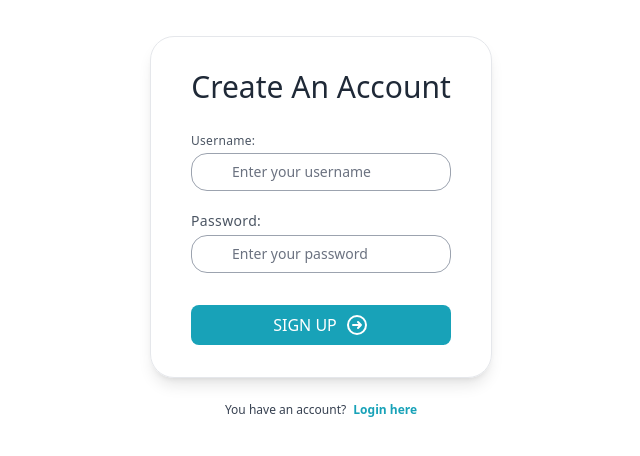
After one commit to mohamad-selman/groups_calendar, a Django app: page /signup/ in a window 1280 px wide. The commit adds this page. Shown: the top 456 px of the page, without its empty margins (319-959 px from the left). Run offline with Django 4.2, Linux system fonts and the light colour scheme; some libraries are stand-ins or nearby versions.

Commit message:
Calendar Finished

```diff
--- /dev/null
+++ b/app/templates/signup.html
@@ -0,0 +1,101 @@
+<!DOCTYPE html>
+{% load static %}
+<html lang="en">
+<head>
+  <meta charset="UTF-8">
+  <meta name="viewport" content="width=device-width, initial-scale=1.0">
+  <script src="https://cdn.tailwindcss.com"></script>
+  <title>Registration</title>
+</head>
+<body class="p-3 text-xs sm:text-base lg:text-lg">
+  {% for c in usernames %}
+    <p>{{c.username}}</p>
+  {% endfor %}
+
+  <div class="mt-6 px-3
+  flex flex-col items-center justify-center">
+    <div class="flex flex-col px-4 sm:px-6 md:px-8 lg:px-10 py-8
+    border border-netural-100 rounded-3xl
+    shadow-lg max-w-md">
+      <div class="font-medium self-center text-xl sm:text-3xl text-gray-800">
+        Create An Account
+      </div>
+
+      <div class="mt-7">
+        <form action="{% url 'signup' %}" method="POST">
+          {% csrf_token %}
+          <div class="flex flex-col mb-5">
+            <label for="username" class="mb-1 text-xs tracking-wide text-gray-600">
+              Username:
+            </label>
+            <div class="relative">
+              <div
+              class="inline-flex items-center justify-center
+              absolute left-0 top-0 h-full w-10 text-gray-400">
+                <i class="fas fa-at text-blue-500"></i>
+              </div>
+
+              <input id="username" type="text" name="username" required
+              class="text-sm placeholder-gray-500 pl-10 pr-4 py-2
+              rounded-2xl border border-gray-400 w-full
+              focus:outline-none focus:border-blue-400"
+              placeholder="Enter your username"/>
+
+              {% if used %}
+              <p class="mt-2 text-red-500">Already used!</p>
+              {% endif %}
+
+            </div>
+          </div>
+          <div class="flex flex-col mb-6">
+            <label for="password" class="mb-1 text-xs sm:text-sm tracking-wide text-gray-600">
+                Password:
+            </label>
+            <div class="relative">
+              <div class="inline-flex items-center justify-center
+              absolute left-0 top-0 h-full w-10 text-gray-400">
+                <span>
+                  <i class="fas fa-lock text-blue-500"></i>
+                </span>
+              </div>
+
+              <input id="password" type="password" name="password" required
+              class="text-sm placeholder-gray-500 pl-10 pr-4 py-2
+              rounded-2xl border border-gray-400 w-full
+              focus:outline-none focus:border-blue-400"
+              placeholder="Enter your password"/>
+            </div>
+          </div>
+
+          <div class="flex w-full">
+            <button
+            type="submit"
+            class="flex items-center justify-center mt-2 py-2
+            focus:outline-none text-white text-sm sm:text-base
+            bg-[#18A2B8] hover:bg-[#138293] rounded-lg w-full
+            transition duration-150 ease-in">
+              <span class="mr-2 uppercase" >Sign Up</span>
+              <span>
+                <svg class="h-6 w-6" fill="none" stroke-linecap="round" stroke-linejoin="round" stroke-width="2" viewBox="0 0 24 24" stroke="currentColor">
+                  <path d="M13 9l3 3m0 0l-3 3m3-3H8m13 0a9 9 0 11-18 0 9 9 0 0118 0z"/>
+                </svg>
+              </span>
+            </button>
+          </div>
+        </form>
+      </div>
+    </div>
+    <div class="flex justify-center items-center mt-6">
+      <div class="inline-flex items-center
+      text-gray-700 font-medium text-xs text-center">
+        <span>
+          You have an account?
+          <a href="{% url 'home' %}" class="text-xs ml-1 text-[#18A2B8] font-semibold">
+            Login here
+          </a>
+        </span>
+      </div>
+    </div>
+  </div>
+</body>
+</html>
--- a/app/urls.py
+++ b/app/urls.py
@@ -1,9 +1,13 @@
 from django.urls import path
 from app import views
+from django.contrib.auth.decorators import login_required
 
 urlpatterns = [
     path('', views.index, name='home'),
-    path('calendar/', views.CalendarView.as_view(), name='calendar'),
+    path('logout/', views.logout_u, name='logout'),
+    path('signup/', views.signup, name='signup'),
+    path('calendar/', login_required(views.CalendarView.as_view(), login_url='home'), name='calendar'),
     path('event/new/', views.event, name='event_new'),
     path('event/edit/<int:event_id>', views.event, name='event_edit'),
+    path('event/delete/<int:event_id>', views.delete_event, name='event_delete'),
 ]
--- a/app/views.py
+++ b/app/views.py
@@ -1,44 +1,95 @@
 from datetime import datetime, timedelta, date
-from django.shortcuts import render, get_object_or_404
+from django.shortcuts import render, get_object_or_404, redirect
 from django.http import HttpResponse, HttpResponseRedirect
 from django.views.generic import ListView
 from django.urls import reverse
 from django.utils.safestring import mark_safe
+from django.contrib.auth.models import User
+from django.contrib.auth import logout, login, authenticate
+from django.contrib.auth.decorators import login_required
 import calendar
 
 from .models import *
 from .utils import Calendar
 from .forms import EventForm
 
+# For landing page
 def index(request):
-    return render(request, 'index.html')
+    if request.user.is_authenticated:
+        # Redirect authenticated users to the calendar
+        return HttpResponseRedirect(reverse('calendar'))
 
+    if request.method == 'POST':
+        username = request.POST['username']
+        password = request.POST['password']
+
+        # Authenticate users who are logging in
+        user = authenticate(request, username=username, password=password)
+        if user is not None:
+            login(request, user)
+            # Redirect to the calendar after authentication
+            return HttpResponseRedirect(reverse('calendar'))
+
+    # Render a login page to non-authenticated users
+    return render(request, './login.html')
+
+# Logs out a user
+def logout_u(request):
+    logout(request)
+
+    # Redirect to the initial landing page
+    return redirect('home')
+
+# Takes data from registration form and creates new account for user
+def signup(request):
+    if request.user.is_authenticated:
+        return redirect('home')
+
+    if request.method == 'POST':
+        username = request.POST['username']
+        password = request.POST['password']
+
+        # Check if username is already used
+        if User.objects.filter(username=username).exists():
+            return render(request, './signup.html', {'used': True})
+
+        User.objects.create_user(password=password, username=username)
+        # Redirect to homepage where user can login
+        return redirect('home')
+
+    # Render the registration page (form)
+    return render(request, './signup.html')
+
+# Calendar
 class CalendarView(ListView):
-    model = Event
-    template_name = 'calendar.html'
+    model = Event # Data
+    template_name = 'calendar.html' # HTML Page
 
     def get_context_data(self, **kwargs):
         context = super().get_context_data(**kwargs)
         d = get_date(self.request.GET.get('month', None))
-        cal = Calendar(d.year, d.month)
+        cal = Calendar(d.year, d.month, self.request.user.id)
         html_cal = cal.formatmonth(withyear=True)
         context['calendar'] = mark_safe(html_cal)
         context['prev_month'] = prev_month(d)
         context['next_month'] = next_month(d)
         return context
 
+# Returns current date and time
 def get_date(req_month):
     if req_month:
         year, month = (int(x) for x in req_month.split('-'))
         return date(year, month, day=1)
     return datetime.today()
 
+# Change the calendar to the previous month
 def prev_month(d):
     first = d.replace(day=1)
     prev_month = first - timedelta(days=1)
     month = 'month=' + str(prev_month.year) + '-' + str(prev_month.month)
     return month
 
+# Change the calendar to the next month
 def next_month(d):
     days_in_month = calendar.monthrange(d.year, d.month)[1]
     last = d.replace(day=days_in_month)
@@ -46,6 +97,8 @@ def next_month(d):
     month = 'month=' + str(next_month.year) + '-' + str(next_month.month)
     return month
 
+# To modify and create new events
+@login_required(login_url='home')
 def event(request, event_id=None):
     instance = Event()
     if event_id:
@@ -53,8 +106,33 @@ def event(request, event_id=None):
     else:
         instance = Event()
 
+    # A user can modify an event if he/she is the owner or a group member
+    # Can delete an event if he/she is the owner
+    can_submit = True
+    can_delete = False
+
+    if event_id:
+        is_owner = Event.objects.filter(id=event_id, owner_id=request.user.id) # Check if the owner
+        is_group_member = Event.objects.filter(id=event_id, participants=request.user.id) # Check if member of the group
+
+        can_submit = (is_owner | is_group_member).exists()
+        can_delete = is_owner.exists()
+
     form = EventForm(request.POST or None, instance=instance)
     if request.POST and form.is_valid():
-        form.save()
-        return HttpResponseRedirect(reverse('calendar'))
-    return render(request, 'event.html', {'form': form})
+        form.save() # Create new event
+        return HttpResponseRedirect(reverse('calendar')) # Redirect to the calendar
+
+    context = {
+        'form': form,
+        'can_submit': can_submit,
+        'can_delete' : can_delete,
+        'event_id': event_id
+    }
+    return render(request, 'event.html', context)
+
+# To delete events
+@login_required(login_url='home')
+def delete_event(request, event_id=None):
+    Event.objects.filter(id=event_id).delete()
+    return HttpResponseRedirect(reverse('calendar')) # Redirect to the calendar
```
Also changed, not shown: app/forms.py (+22 -0 lines), app/models.py (+28 -7 lines), app/templates/event.html (+18 -1 lines), app/templates/login.html (added, +95 -0 lines), app/utils.py (+18 -3 lines), app/migrations/0007_event_private.py (added), app/migrations/0008_alter_event_private.py (added), app/migrations/0009_event_users_delete_participation.py (added), app/migrations/0010_rename_users_event_participants_event_owner.py (added), app/migrations/0011_event_endtime_chk.py (added).
